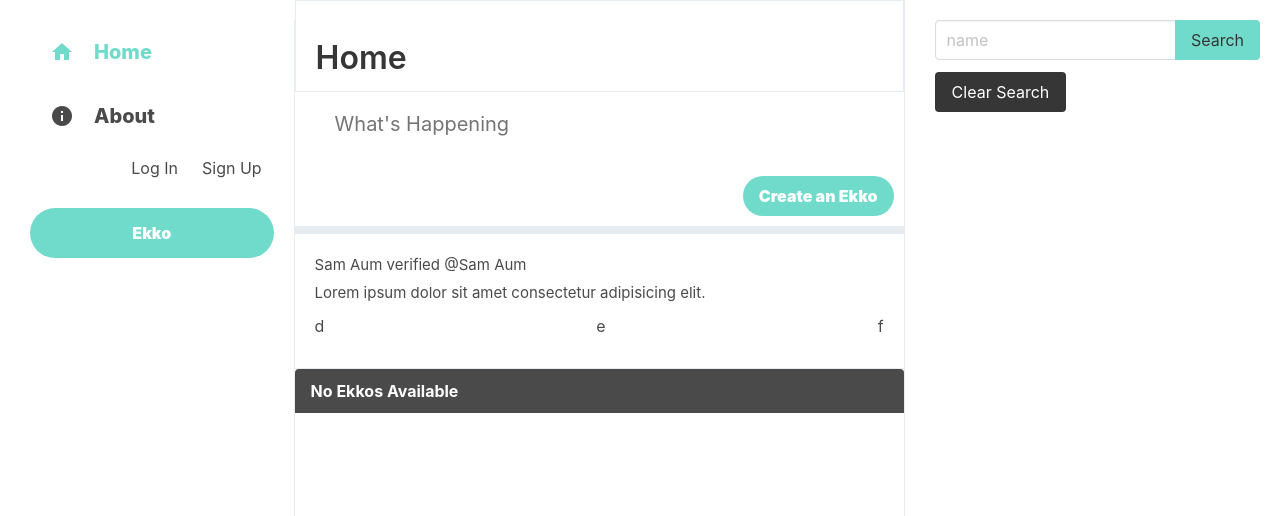
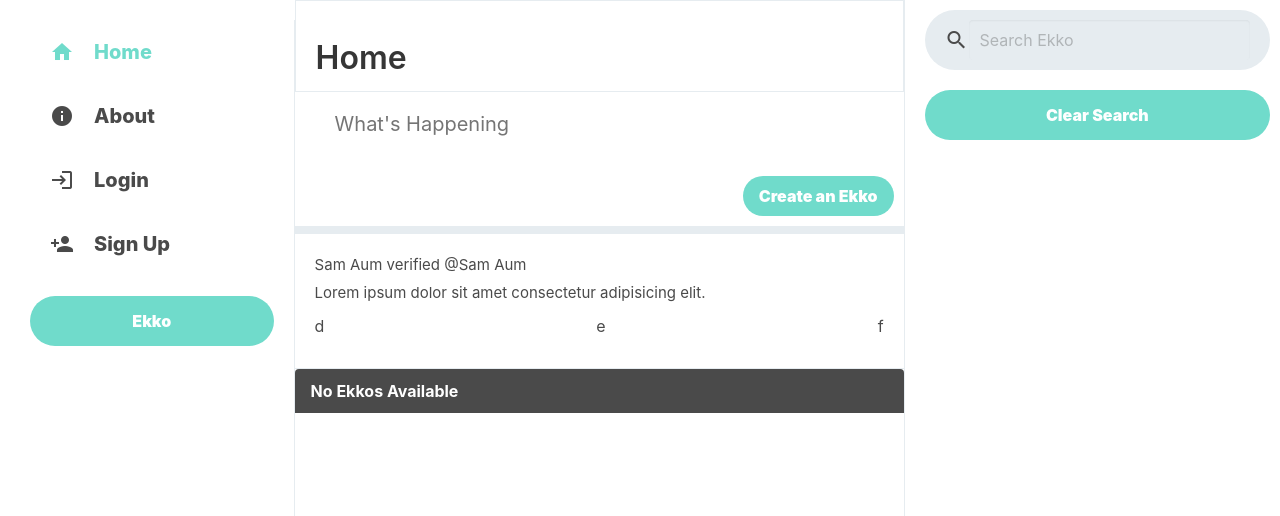
Before and after one commit to sam-aum/Echo, a Django app: page / in a window 1280 px wide. Shown: the top 516 px of the page. Run offline with Django 4.2, Linux system fonts and the light colour scheme; data that the repository does not hold is empty.

Commit message:
sidebar icons

```diff
--- a/main_app/static/styles/main.css
+++ b/main_app/static/styles/main.css
@@ -130,10 +130,6 @@ body{
 
 a { color: inherit; }
 
-/* .user-info{
-
-} */
-
 
 /* Feed */
 .feed{
@@ -235,20 +231,38 @@ a { color: inherit; }
 }
 
 .search-bar{
-  /* display: flex;
-  align-items: center; */
-
-  padding: 10px;
-  border-radius: 20px;
+  display: flex;
+  align-items: center;
+  background-color: var(--ekko-background) ;
+  padding: 20px;
+  border-radius: 30px;
   margin-top: 10px;
   margin-left: 20px;
+  width: auto;
+  height: 60px;
 }
 
-/* .search-bar input{
+.search-bar input{
   border: none;
-  background-color: var(--ekko-background) ;
-} */
+  background-color: var(--ekko-background);
+  outline: none
+}
+
+.clear-button{
+  display: flex;
+  align-items: center;
+  background-color: var(--ekko-color);
+  padding: 10px;
+  border: none;
+  color: white;
+  font-weight: 900;
+  border-radius: 30px;
+  width: auto;
+  height: 50px;
+  margin-top: 20px;
+  margin-left: 20px;
+}
 .search-button{
   background-color: rgba(112,219,203,255);
-  border: rgba(112,219,203,255);
+  border: none;
 }
--- a/main_app/templates/base.html
+++ b/main_app/templates/base.html
@@ -45,7 +45,7 @@
             {% if user.is_authenticated %}
                 <a href="/ekkos">
                 <div class="sidebarOption">
-                    <span class="material-icons"> info </span>
+                    <span class="material-icons">person</span>
                     <h2>Ekkos</h2>
                 </div>
                 </a>
@@ -57,17 +57,26 @@
 
                 <a href="{% url 'logout' %}">
                 <div class="sidebarOption">
-                    <span class="material-icons"> info </span>
+                    <span class="material-icons">logout</span>
                     <h2>Logout</h2>
                 </div>
                 </a>
 
             {% else %}
-                <div class="navbar-menu navbar-end">
-                    <a class="navbar-item" href="{% url 'login' %}">Log In</a>
-                        <!--   here is our new link      -->
-                    <a class="navbar-item" href="{% url 'signup' %}">Sign Up</a>
+                <a href="{% url 'login' %}">
+                <div class="sidebarOption">
+                    <span class="material-icons">login</span>
+                    <h2>Login</h2>
                 </div>
+                </a>
+
+                <a href="{% url 'signup' %}">
+                <div class="sidebarOption">
+                    <span class="material-icons">person_add</span>
+                    <h2>Sign Up</h2>
+                </div>
+                </a>
+
             {% endif %}
 
             <!-- create button -->
--- a/main_app/templates/home.html
+++ b/main_app/templates/home.html
@@ -136,19 +136,20 @@
 <div class="widget">
 
     <!-- search bar -->
-    <form class="mb-5 search-bar" method="get">
+    <form class="search" method="get">
 
-        <div class="field has-addons">
-            <div class="control">
-                <input class="input" type="text" name="name" placeholder="name" />
+        <!-- <div class="field has-addons"> -->
+            <div class="control search-bar">
+                <span class="material-icons">search</span>
+                <input class="input" type="text" name="name" placeholder="Search Ekko" />
             </div>
 
-            <div class="control">
+            <!-- <div class="control">
                 <input class="button search-button" type="submit" value="Search" />
-            </div>
-        </div>
+            </div> -->
+        <!-- </div> -->
 
-        <a class="button is-dark" href="{% url 'home' %}">Clear Search</a>
+        <a class="button clear-button" href="{% url 'home' %}">Clear Search</a>
 
     </form>
 
--- a/main_app/views.py
+++ b/main_app/views.py
@@ -48,7 +48,7 @@ class EkkoList(TemplateView):
         name = self.request.GET.get('name')
 
         if name != None:
-            context['ekkos'] = Ekko.objects.filter(source__icontains=name, user=self.request.user)
+            context['ekkos'] = Ekko.objects.filter(Q(source__icontains=name) | Q(ekko__icontains=name), user=self.request.user)
             context['header'] = f"Results for: {name}"
 
 
```
Also changed, not shown: main_app/templates/ekko_list.html (+11 -9 lines). Lines whose indentation alone changed are shown as unchanged.
